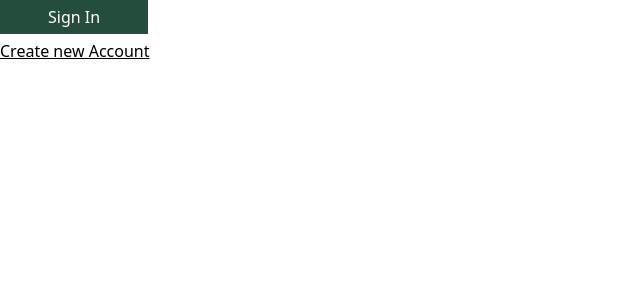
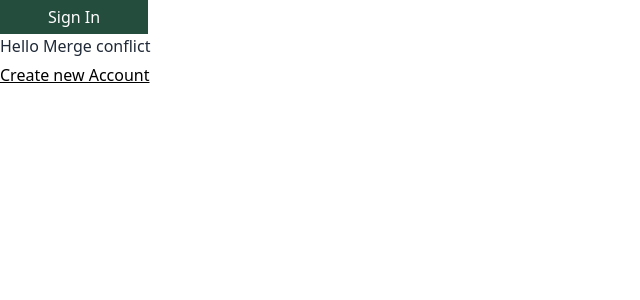
Before and after one commit to Uvacoder/abc-book-store, a React (Create React App) app: page / in a window 1280 px wide. Shown: the top 300 px of the page, without its empty margins (0-640 px from the left). Built offline with nearby package versions, Linux system fonts and the light colour scheme.

Commit message:
New lin added in signup comp

```diff
--- a/src/components/SignUp/SignUp.jsx
+++ b/src/components/SignUp/SignUp.jsx
@@ -9,7 +9,7 @@ const SignUp = () => {
 
 
 
-      {/* ----- signIn-modal-btn------ */}
+    <h1>Hello Merge conflict</h1>
 
    <button onClick={()=>(setSignUpModal(true))}  className="py-[5px] underline text-black mx-auto">Create new Account</button>
   {
```
